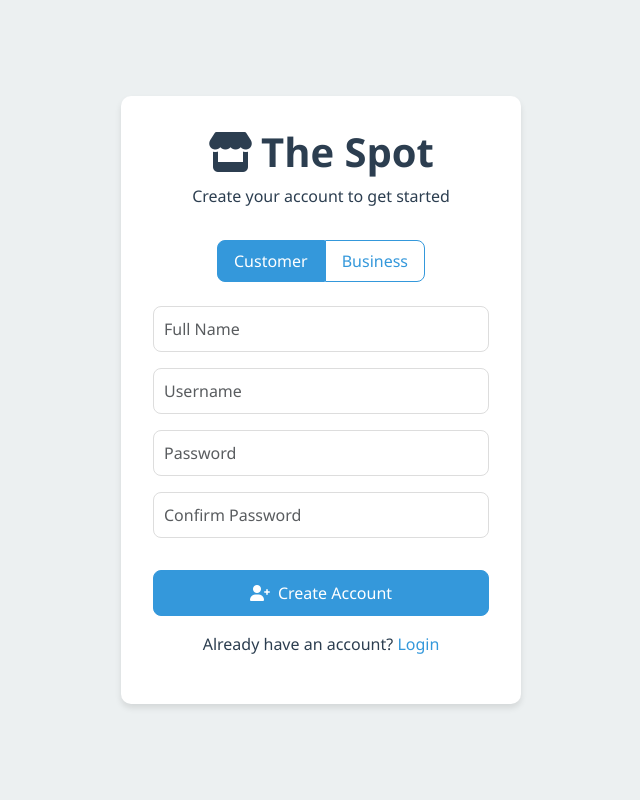
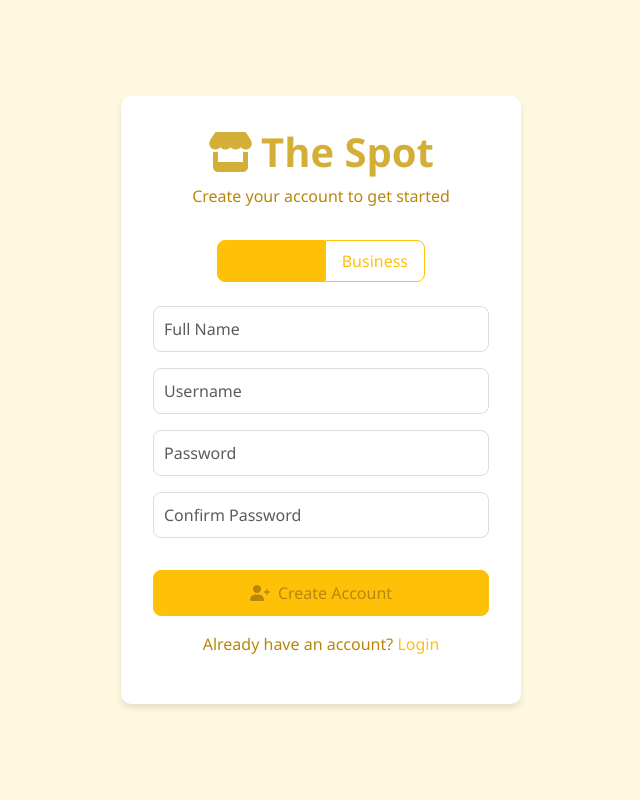
Before and after one commit to AlePam109/the-spot, a Flask app: page /create-account in a window 1280 px wide. Shown: the whole page, without its empty margins (319-959 px from the left). Run offline with Flask 3, Linux system fonts and the light colour scheme; some libraries are stand-ins or nearby versions.

Commit message:
changing

```diff
--- a/templates/login/create_account.html
+++ b/templates/login/create_account.html
@@ -8,6 +8,22 @@
     <link rel="stylesheet" href="https://cdnjs.cloudflare.com/ajax/libs/font-awesome/6.0.0/css/all.min.css">
     <style>
         :root {
+            /* Business theme: dark blue - silver */
+            --business-primary: #1A237E;
+            --business-secondary: #283593;
+            --business-accent: #5C6BC0;
+            --business-light: #E8EAF6;
+            --business-dark: #0D1B2A;
+            --business-silver: #B0BEC5;
+
+            /* Customer theme: AMEX gold */
+            --customer-primary: #D4AF37;
+            --customer-secondary: #FFD700;
+            --customer-accent: #FFC107;
+            --customer-light: #FFF8E1;
+            --customer-dark: #B8860B;
+
+            /* Default theme */
             --primary-color: #2C3E50;
             --secondary-color: #34495E;
             --accent-color: #3498DB;
@@ -25,6 +41,7 @@
             display: flex;
             align-items: center;
             justify-content: center;
+            transition: background-color 0.3s ease;
         }
 
         .create-account-container {
@@ -34,6 +51,7 @@
             padding: 2rem;
             width: 100%;
             max-width: 400px;
+            transition: all 0.3s ease;
         }
 
         .create-account-header {
@@ -42,8 +60,8 @@
         }
 
         .create-account-header h1 {
-            color: var(--primary-color);
             font-weight: bold;
+            transition: color 0.3s ease;
         }
 
         .form-control {
@@ -51,25 +69,19 @@
             border: 1px solid #ddd;
             padding: 10px;
             margin-bottom: 1rem;
+            transition: all 0.3s ease;
         }
 
         .form-control:focus {
-            border-color: var(--accent-color);
             box-shadow: 0 0 0 0.2rem rgba(52, 152, 219, 0.25);
         }
 
         .btn-primary {
-            background-color: var(--accent-color);
-            border-color: var(--accent-color);
             border-radius: 8px;
             padding: 10px;
             width: 100%;
             margin-top: 1rem;
-        }
-
-        .btn-primary:hover {
-            background-color: #2980B9;
-            border-color: #2980B9;
+            transition: all 0.3s ease;
         }
 
         .account-type-toggle {
@@ -80,11 +92,10 @@
 
         .account-type-btn {
             padding: 0.5rem 1rem;
-            border: 1px solid var(--accent-color);
+            border: 1px solid;
             background-color: white;
-            color: var(--accent-color);
             cursor: pointer;
-            transition: all 0.3s;
+            transition: all 0.3s ease;
         }
 
         .account-type-btn:first-child {
@@ -96,7 +107,6 @@
         }
 
         .account-type-btn.active {
-            background-color: var(--accent-color);
             color: white;
         }
 
@@ -106,8 +116,8 @@
         }
 
         .login-link a {
-            color: var(--accent-color);
             text-decoration: none;
+            transition: color 0.3s ease;
         }
 
         .login-link a:hover {
@@ -120,9 +130,86 @@
             margin-top: 1rem;
             display: none;
         }
+
+        /* Business theme styles */
+        .business-theme {
+            background-color: var(--business-light);
+            color: var(--business-dark);
+        }
+
+        .business-theme .create-account-header h1 {
+            color: var(--business-primary);
+        }
+
+        .business-theme .form-control:focus {
+            border-color: var(--business-accent);
+            box-shadow: 0 0 0 0.2rem rgba(92, 107, 192, 0.25);
+        }
+
+        .business-theme .btn-primary {
+            background-color: var(--business-accent);
+            border-color: var(--business-accent);
+        }
+
+        .business-theme .btn-primary:hover {
+            background-color: var(--business-secondary);
+            border-color: var(--business-secondary);
+        }
+
+        .business-theme .account-type-btn {
+            border-color: var(--business-accent);
+            color: var(--business-accent);
+        }
+
+        .business-theme .account-type-btn.active {
+            background-color: var(--business-accent);
+        }
+
+        .business-theme .login-link a {
+            color: var(--business-accent);
+        }
+
+        /* Customer theme styles */
+        .customer-theme {
+            background-color: var(--customer-light);
+            color: var(--customer-dark);
+        }
+
+        .customer-theme .create-account-header h1 {
+            color: var(--customer-primary);
+        }
+
+        .customer-theme .form-control:focus {
+            border-color: var(--customer-accent);
+            box-shadow: 0 0 0 0.2rem rgba(255, 193, 7, 0.25);
+        }
+
+        .customer-theme .btn-primary {
+            background-color: var(--customer-accent);
+            border-color: var(--customer-accent);
+            color: var(--customer-dark);
+        }
+
+        .customer-theme .btn-primary:hover {
+            background-color: var(--customer-secondary);
+            border-color: var(--customer-secondary);
+        }
+
+        .customer-theme .account-type-btn {
+            border-color: var(--customer-accent);
+            color: var(--customer-accent);
+        }
+
+        .customer-theme .account-type-btn.active {
+            background-color: var(--customer-accent);
+        }
+
+        .customer-theme .login-link a {
+            color: var(--customer-accent);
+        }
     </style>
 </head>
-<body>
+<body class="customer-theme">
     <div class="create-account-container">
         <div class="create-account-header">
             <h1><i class="fas fa-store me-2"></i>The Spot</h1>
@@ -165,6 +252,7 @@
             const form = document.getElementById('createAccountForm');
             const errorMessage = document.getElementById('errorMessage');
             const accountTypeBtns = document.querySelectorAll('.account-type-btn');
+            const body = document.body;
             let currentAccountType = 'customer';
 
             // Handle account type toggle
@@ -173,6 +261,15 @@
                     accountTypeBtns.forEach(b => b.classList.remove('active'));
                     this.classList.add('active');
                     currentAccountType = this.dataset.type;
+
+                    // Update theme based on account type
+                    if (currentAccountType === 'business') {
+                        body.classList.remove('customer-theme');
+                        body.classList.add('business-theme');
+                    } else {
+                        body.classList.remove('business-theme');
+                        body.classList.add('customer-theme');
+                    }
                 });
             });
 
```
